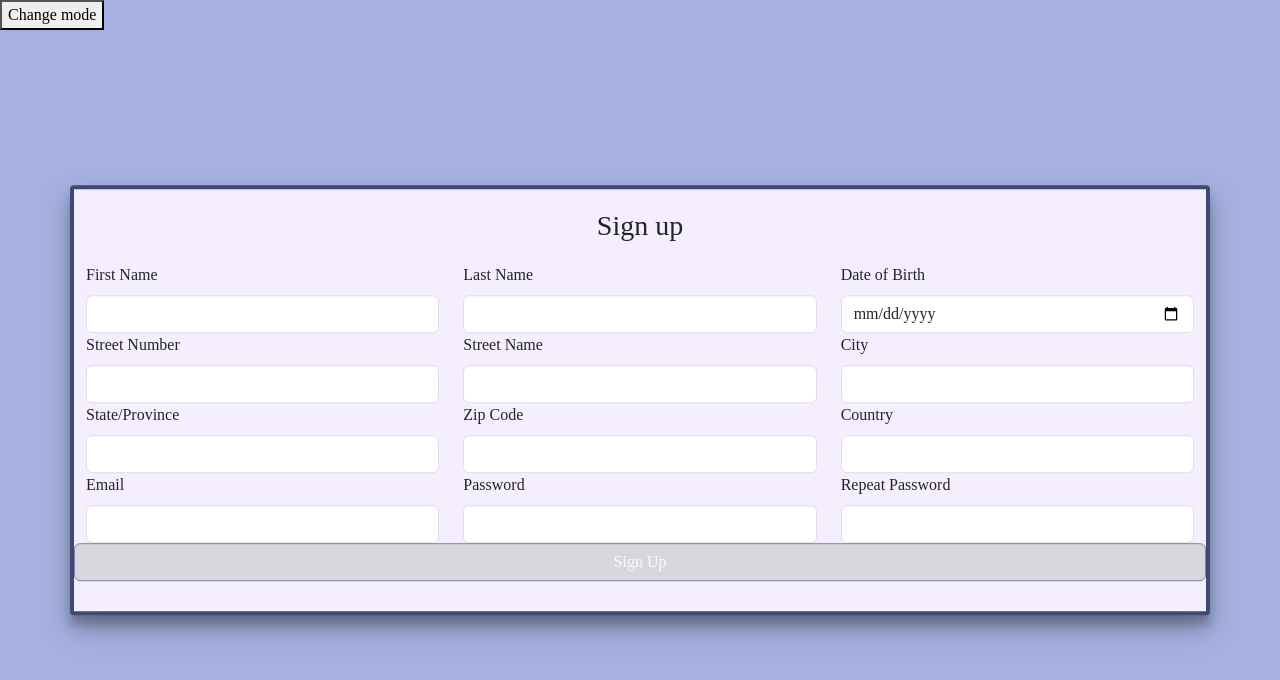
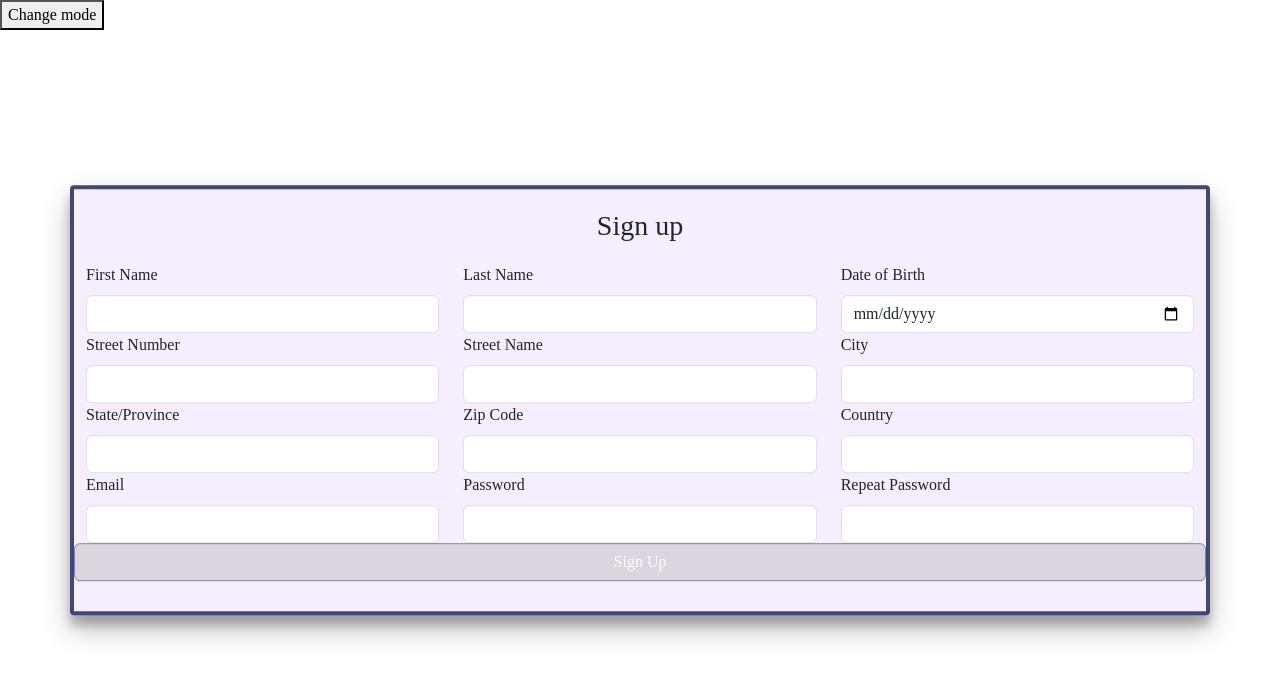
Before and after one commit to ygordantas/mern_june_ui, a React (Vite) app: page / in a window 1280 px wide. Shown: the top 680 px of the page. Built offline with nearby package versions, Linux system fonts and the light colour scheme; a web font is replaced by a local one.

Commit message:
added auto detect user preference for theme

```diff
--- a/src/App.tsx
+++ b/src/App.tsx
@@ -2,7 +2,9 @@ import { useState } from "react";
 import SignUpPage from "./pages/SignUpPage/SignUpPage";
 
 const App = () => {
-  const [mode, setMode] = useState("");
+  const [mode, setMode] = useState(
+    window.matchMedia("(prefers-color-scheme: dark)").matches ? "dark" : ""
+  );
 
   return (
     <div data-theme={mode}>
--- a/src/index.css
+++ b/src/index.css
@@ -18,10 +18,6 @@
   box-sizing: border-box;
   font-family: "Kalnia Glaze", serif;
   font-optical-sizing: auto;
-}
-
-body {
-  background-color: var(--secondary-color-light);
 }
 
 .center {
```
